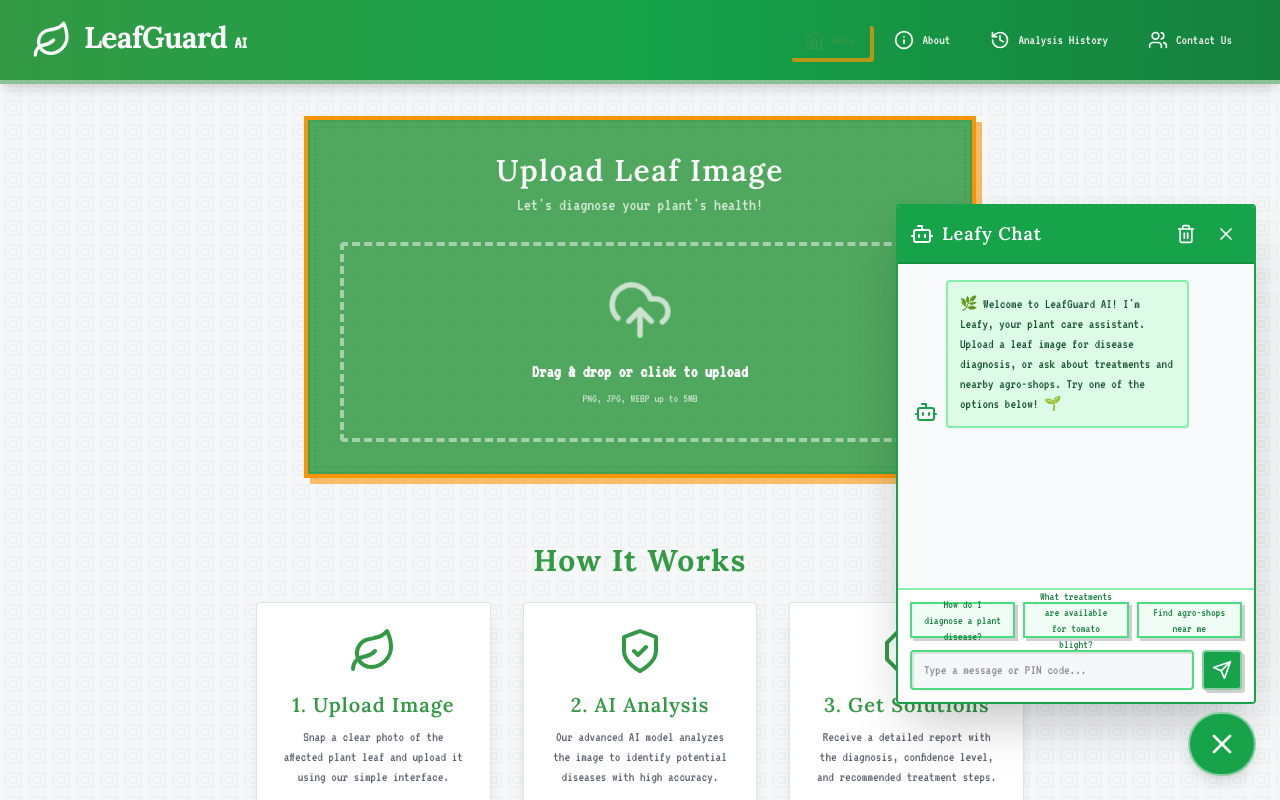
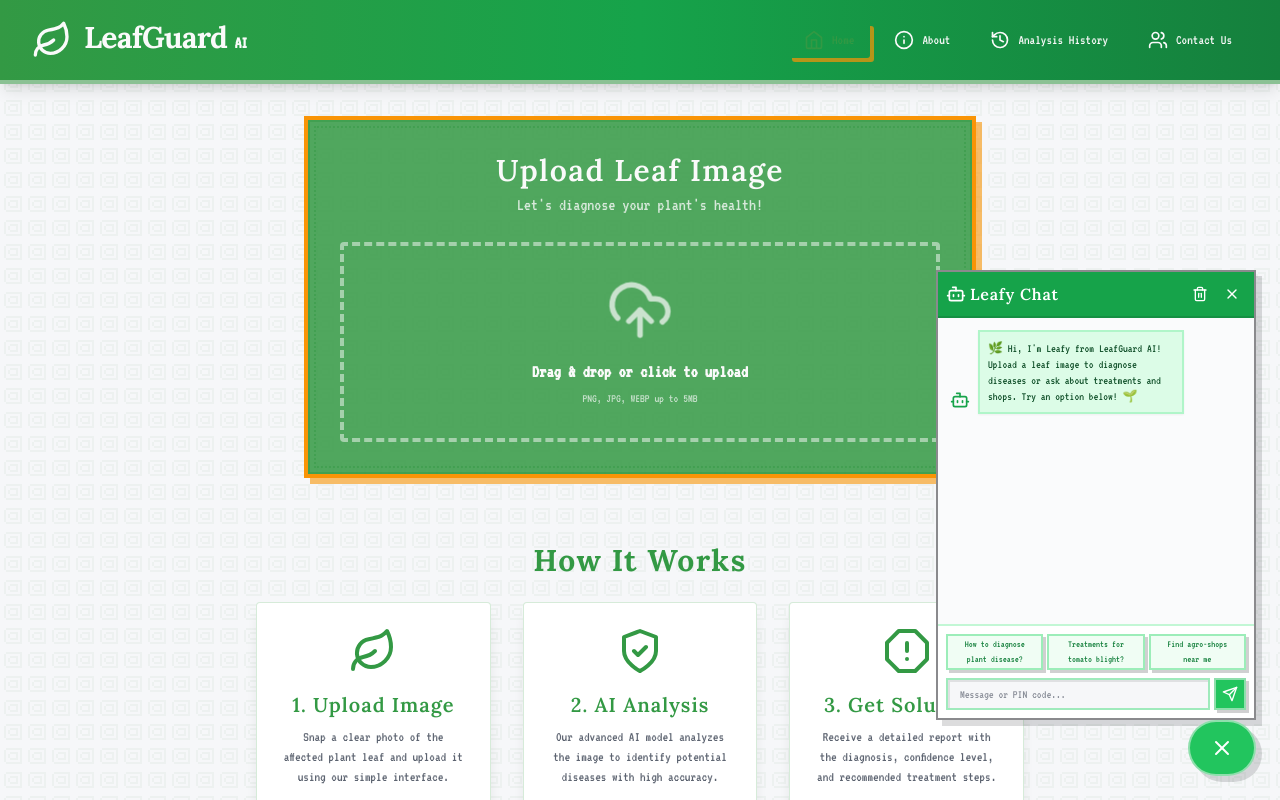
Before and after one commit to shreyask750/Plant_Disease_app, a React (Vite) app in the folder Frontend/: page / in a window 1280 px wide. Both pictures are taken after a click on the button "Open chat". Shown: the top 800 px of the page. Built offline with nearby package versions, Linux system fonts and the light colour scheme.

Commit message:
Update ChatWidget.jsx

```diff
--- a/Frontend/src/components/ChatWidget.jsx
+++ b/Frontend/src/components/ChatWidget.jsx
@@ -11,7 +11,7 @@ const ChatWidget = () => {
   const [messages, setMessages] = useState([
     {
       id: 1,
-      text: "🌿 Welcome to LeafGuard AI! I'm Leafy, your plant care assistant. Upload a leaf image for disease diagnosis, or ask about treatments and nearby agro-shops. Try one of the options below! 🌱",
+      text: "🌿 Hi, I'm Leafy from LeafGuard AI! Upload a leaf image to diagnose diseases or ask about treatments and shops. Try an option below! 🌱",
       sender: 'bot'
     }
   ]);
@@ -20,15 +20,15 @@ const ChatWidget = () => {
   const scrollAreaRef = useRef(null);
 
   const predefinedQuestions = [
-    { id: 'q1', text: "How do I diagnose a plant disease?" },
-    { id: 'q2', text: "What treatments are available for tomato blight?" },
+    { id: 'q1', text: "How to diagnose plant disease?" },
+    { id: 'q2', text: "Treatments for tomato blight?" },
     { id: 'q3', text: "Find agro-shops near me" },
   ];
 
   const predefinedAnswers = {
-    "How do I diagnose a plant disease?": "To diagnose a plant disease, upload a clear image of the affected leaf using the upload button on the main page. Our AI, powered by MobileNetV2, will analyze it and return the disease name with confidence scores. For example, it might detect Tomato Late Blight with 95% confidence. Try it now!",
-    "What treatments are available for tomato blight?": "Organic Treatment for Tomato Blight:\n1. Remove Affected Leaves: Carefully cut off infected leaves and dispose of them away from plants.\n2. Improve Air Circulation: Space plants adequately and prune lower leaves.\n3. Apply Copper-Based Fungicide: Use organic copper sprays like Bordeaux mixture weekly.\nChemical Treatment:\n1. Fungicides: Apply chlorothalonil or mancozeb-based fungicides as per label instructions.\n2. Rotate Crops: Prevent recurrence by rotating crops yearly.\nSource: WikiHow & FAO Guidelines",
-    "Find agro-shops near me": "Please provide your PIN code in the input field, and I'll use Google Maps to find nearby agro-chemical shops for your plant care needs!",
+    "How to diagnose plant disease?": "Upload a clear leaf image on the main page. Our AI (MobileNetV2) will identify the disease, e.g., Tomato Late Blight (95% confidence). Try it!",
+    "Treatments for tomato blight?": "Organic: Remove infected leaves, improve air circulation, use copper sprays weekly. Chemical: Apply chlorothalonil fungicide, rotate crops. Source: FAO.",
+    "Find agro-shops near me": "Enter your 6-digit PIN code below, and I'll find nearby agro-shops using Google Maps!"
   };
 
   useEffect(() => {
@@ -47,7 +47,7 @@ const ChatWidget = () => {
     if (!userMessage) {
       setMessages([...messages, {
         id: Date.now(),
-        text: "⚠️ Please enter a valid message!",
+        text: "⚠️ Please enter a message!",
         sender: 'bot'
       }]);
       return;
@@ -59,17 +59,17 @@ const ChatWidget = () => {
     setIsBotTyping(true);
 
     setTimeout(() => {
-      let botResponseText = "I'm sorry, I can only answer predefined questions or respond to PIN codes for shop locations. Try one of the options below!";
+      let botResponseText = "Sorry, I can only answer predefined questions or PIN codes for shops. Try an option below!";
       if (predefinedAnswers[userMessage]) {
         botResponseText = predefinedAnswers[userMessage];
       } else if (/^\d{6}$/.test(userMessage)) {
-        botResponseText = `🔍 Searching for agro-shops near PIN ${userMessage}...\nExample Shop: Green Agro Supplies, 2 km away.\nNote: For real shop results, check the Shop Locator on the main page with Google Maps integration!`;
+        botResponseText = `Searching for shops near PIN ${userMessage}... Example: Green Agro Supplies, 2 km away. Use the Shop Locator for real results!`;
       }
 
       const botMessage = { id: Date.now() + 1, text: botResponseText, sender: 'bot' };
       setMessages([...newMessages, botMessage]);
       setIsBotTyping(false);
-    }, 1000); // Simulate typing delay
+    }, 800); // Reduced typing delay
   };
 
   const handleInputChange = (e) => {
@@ -88,7 +88,7 @@ const ChatWidget = () => {
   const handleClearChat = () => {
     setMessages([{
       id: 1,
-      text: "🌿 Welcome to LeafGuard AI! I'm Leafy, your plant care assistant. Upload a leaf image for disease diagnosis, or ask about treatments and nearby agro-shops. Try one of the options below! 🌱",
+      text: "🌿 Hi, I'm Leafy from LeafGuard AI! Upload a leaf image to diagnose diseases or ask about treatments and shops. Try an option below! 🌱",
       sender: 'bot'
     }]);
   };
@@ -114,17 +114,17 @@ const ChatWidget = () => {
         <Button
           onClick={toggleChat}
           size="lg"
-          className="rounded-full w-16 h-16 bg-green-600 text-white hover:bg-green-700 shadow-lg flex items-center justify-center transition-all"
+          className="rounded-full w-14 h-14 bg-green-500 text-white hover:bg-green-600 shadow-retro-hard flex items-center justify-center"
           aria-label={isOpen ? "Close chat" : "Open chat"}
         >
           <AnimatePresence initial={false} mode="wait">
             {isOpen ? (
               <motion.div key="close" initial={{ rotate: -90, opacity: 0 }} animate={{ rotate: 0, opacity: 1 }} exit={{ rotate: 90, opacity: 0 }} transition={{ duration: 0.2 }}>
-                <X className="w-8 h-8" />
+                <X className="w-6 h-6" />
               </motion.div>
             ) : (
               <motion.div key="open" initial={{ rotate: 90, opacity: 0 }} animate={{ rotate: 0, opacity: 1 }} exit={{ rotate: -90, opacity: 0 }} transition={{ duration: 0.2 }}>
-                <MessageSquare className="w-8 h-8" />
+                <MessageSquare className="w-6 h-6" />
               </motion.div>
             )}
           </AnimatePresence>
@@ -138,36 +138,36 @@ const ChatWidget = () => {
             animate={{ opacity: 1, y: 0, scale: 1 }}
             exit={{ opacity: 0, y: 50, scale: 0.9 }}
             transition={{ type: 'spring', stiffness: 300, damping: 30 }}
-            className="fixed bottom-24 right-6 w-[360px] h-[500px] bg-white shadow-2xl border-2 border-green-600 rounded-lg flex flex-col overflow-hidden z-40"
+            className="fixed bottom-20 right-6 w-[320px] h-[450px] bg-card shadow-retro-hard border-2 border-green-600 rounded-none flex flex-col overflow-hidden z-40 pixel-borders"
           >
-            <header className="p-3 bg-green-600 text-white flex items-center justify-between border-b-2 border-green-800/30">
-              <h3 className="text-lg font-semibold font-serif flex items-center">
-                <Bot className="w-6 h-6 mr-2" /> Leafy Chat
+            <header className="p-2 bg-green-600 text-white flex items-center justify-between border-b-2 border-green-800/30">
+              <h3 className="text-base font-semibold font-serif flex items-center">
+                <Bot className="w-5 h-5 mr-1" /> Leafy Chat
               </h3>
-              <div className="flex items-center space-x-2">
+              <div className="flex items-center space-x-1">
                 <Button
                   variant="ghost"
                   size="icon"
                   onClick={handleClearChat}
-                  className="text-white hover:bg-green-700 h-8 w-8"
+                  className="text-white hover:bg-green-700 h-7 w-7"
                   aria-label="Clear chat"
                 >
-                  <Trash2 className="w-5 h-5" />
+                  <Trash2 className="w-4 h-4" />
                 </Button>
                 <Button
                   variant="ghost"
                   size="icon"
                   onClick={toggleChat}
-                  className="text-white hover:bg-green-700 h-8 w-8"
+                  className="text-white hover:bg-green-700 h-7 w-7"
                   aria-label="Close chat"
                 >
-                  <X className="w-5 h-5" />
+                  <X className="w-4 h-4" />
                 </Button>
               </div>
             </header>
 
-            <ScrollArea className="flex-1 p-4 bg-gray-50" ref={scrollAreaRef}>
-              <div className="space-y-4">
+            <ScrollArea className="flex-1 p-3 bg-background/50" ref={scrollAreaRef}>
+              <div className="space-y-3">
                 {messages.map((msg) => (
                   <motion.div
                     key={msg.id}
@@ -175,18 +175,18 @@ const ChatWidget = () => {
                     initial="hidden"
                     animate="visible"
                     className={cn(
-                      "flex items-end space-x-2 max-w-[85%]",
+                      "flex items-end space-x-2 max-w-[80%]",
                       msg.sender === 'user' ? "ml-auto flex-row-reverse space-x-reverse" : ""
                     )}
                   >
-                    {msg.sender === 'bot' && <Bot className="w-6 h-6 text-green-600 flex-shrink-0 mb-1" />}
-                    {msg.sender === 'user' && <User className="w-6 h-6 text-blue-600 flex-shrink-0 mb-1" />}
+                    {msg.sender === 'bot' && <Bot className="w-5 h-5 text-green-600 flex-shrink-0 mb-1" />}
+                    {msg.sender === 'user' && <User className="w-5 h-5 text-blue-600 flex-shrink-0 mb-1" />}
                     <div
                       className={cn(
-                        "p-3 rounded-lg text-sm shadow-sm whitespace-pre-line",
+                        "p-2 rounded-sm text-xs shadow-sm pixel-block",
                         msg.sender === 'user'
-                          ? "bg-blue-100 text-blue-900 border-2 border-blue-300"
-                          : "bg-green-100 text-green-900 border-2 border-green-300"
+                          ? "bg-blue-100 text-blue-900 border-2 border-blue-300/50"
+                          : "bg-green-100 text-green-900 border-2 border-green-300/50"
                       )}
                     >
                       {msg.text}
@@ -198,10 +198,10 @@ const ChatWidget = () => {
                     variants={typingVariants}
                     initial="hidden"
                     animate="visible"
-                    className="flex items-end space-x-2 max-w-[85%]"
+                    className="flex items-end space-x-2 max-w-[80%]"
                   >
-                    <Bot className="w-6 h-6 text-green-600 flex-shrink-0 mb-1" />
-                    <div className="p-3 rounded-lg text-sm bg-green-100 text-green-900 border-2 border-green-300">
+                    <Bot className="w-5 h-5 text-green-600 flex-shrink-0 mb-1" />
+                    <div className="p-2 rounded-sm text-xs bg-green-100 text-green-900 border-2 border-green-300/50">
                       <span className="animate-pulse">Typing...</span>
                     </div>
                   </motion.div>
@@ -209,35 +209,35 @@ const ChatWidget = () => {
               </div>
             </ScrollArea>
 
-            <div className="p-3 border-t-2 border-green-300 bg-white">
-              <div className="flex flex-wrap gap-2 mb-3">
+            <div className="p-2 border-t-2 border-green-300/50 bg-card">
+              <div className="flex flex-wrap gap-1 mb-2">
                 {predefinedQuestions.map((q) => (
                   <Button
                     key={q.id}
                     variant="outline"
                     size="sm"
                     onClick={() => handleQuickReply(q.text)}
-                    className="text-xs flex-1 bg-green-50 text-green-700 border-green-400 hover:bg-green-200 transition-colors"
+                    className="text-[10px] flex-1 bg-green-50 text-green-700 border-green-400/50 hover:bg-green-200 pixel-block"
                   >
                     {q.text}
                   </Button>
                 ))}
               </div>
-              <form onSubmit={handleFormSubmit} className="flex items-center space-x-2">
+              <form onSubmit={handleFormSubmit} className="flex items-center space-x-1">
                 <Input
                   type="text"
                   value={inputValue}
                   onChange={handleInputChange}
-                  placeholder="Type a message or PIN code..."
-                  className="flex-1 border-green-400 focus:ring-green-500 focus:border-green-500 rounded-lg"
+                  placeholder="Message or PIN code..."
+                  className="flex-1 text-xs border-green-400/50 focus:ring-green-500 pixel-input h-8"
                   autoComplete="off"
                 />
                 <Button
                   type="submit"
                   size="icon"
-                  className="bg-green-600 text-white hover:bg-green-700 rounded-lg"
+                  className="bg-green-500 text-white hover:bg-green-600 pixel-block h-8 w-8"
                 >
-                  <Send className="w-5 h-5" />
+                  <Send className="w-4 h-4" />
                 </Button>
               </form>
             </div>
```
